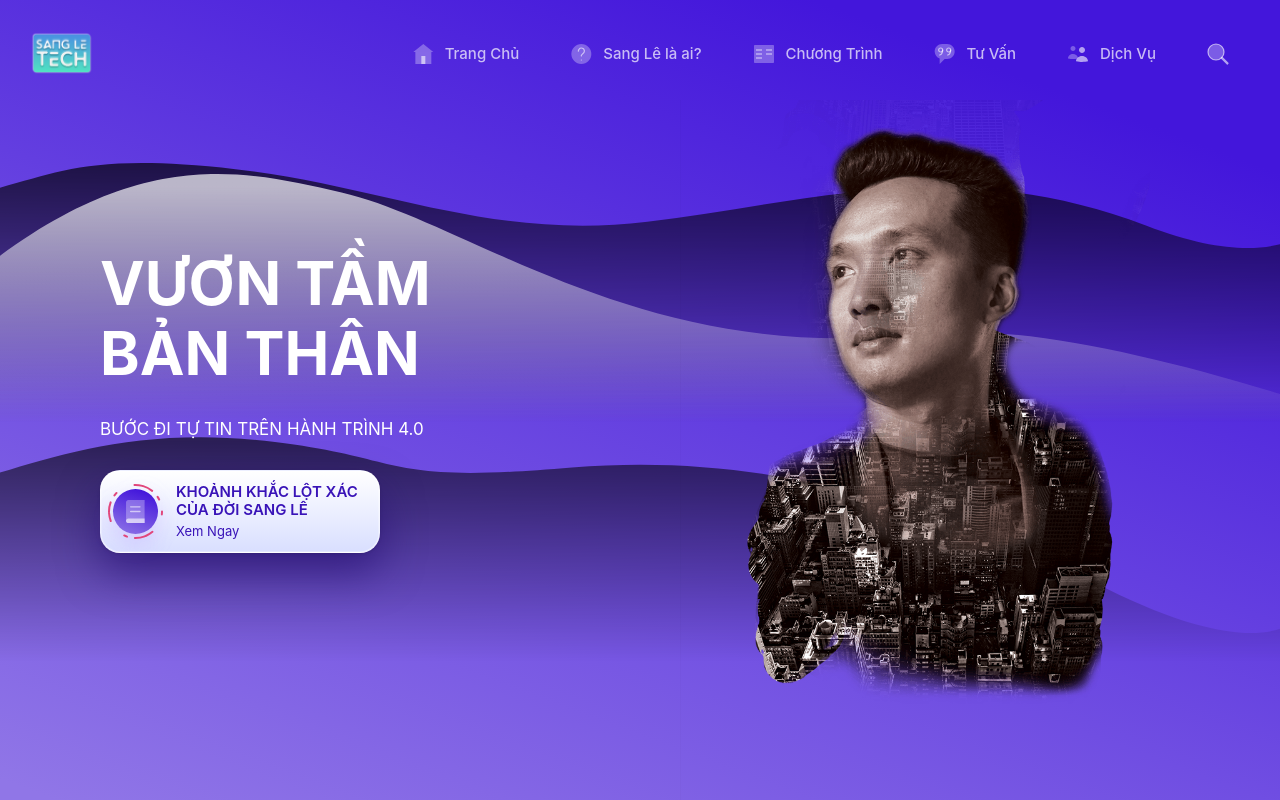
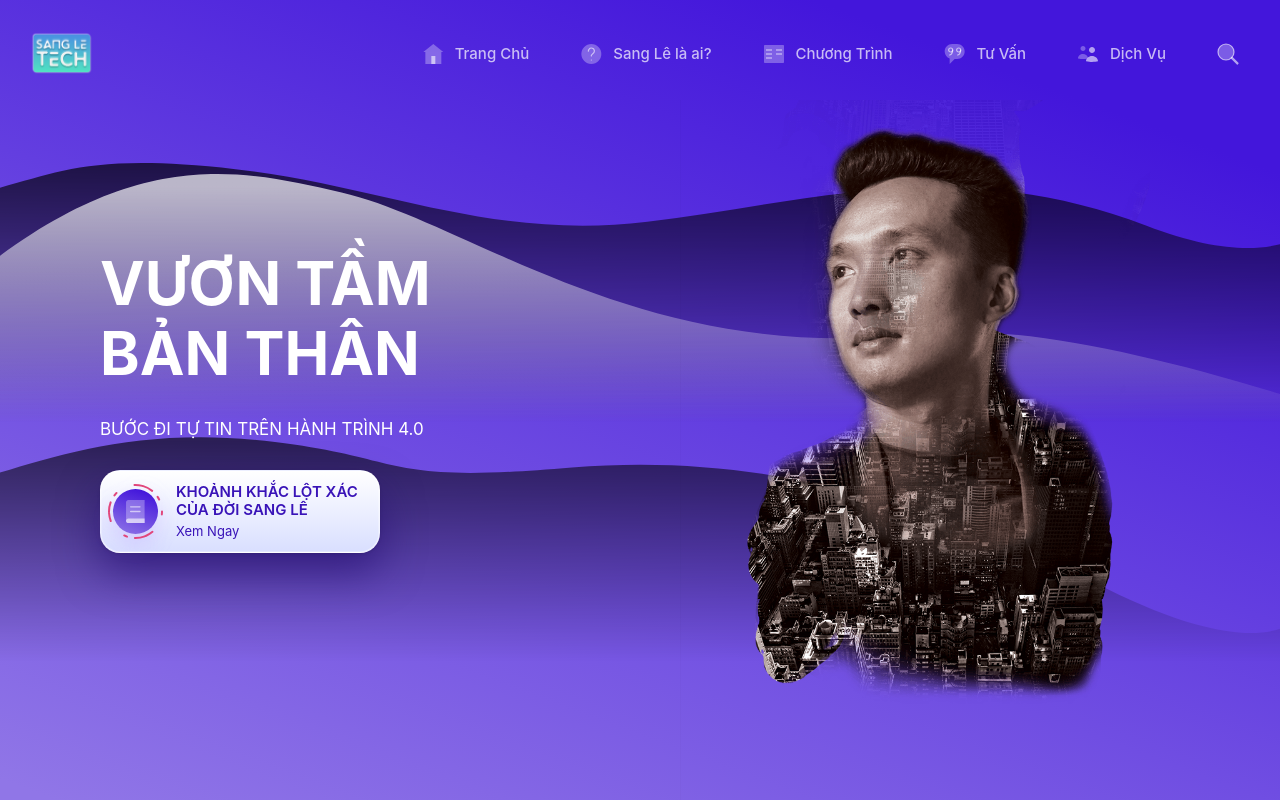
Before and after one commit to galacoder/sfd-sangleweb, a Gatsby site: page / in a window 1280 px wide. Built offline with nearby package versions, Linux system fonts and the light colour scheme; Gatsby itself is replaced by a stand-in of ours.

Commit message:
Styled Component Props

```diff
--- /dev/null
+++ b/src/components/buttons/MenuButton.js
@@ -0,0 +1,38 @@
+import React from "react"
+import styled from "styled-components"
+import { Link } from "gatsby"
+import { Caption } from "../styles/TextStyles"
+
+export default function MenuButton(props) {
+  const { item } = props
+
+  return (
+    <Link to={item.link}>
+      <MenuItem title={item.title}>
+        <img src={item.icon} alt={item.title} />
+        {item.title}
+      </MenuItem>
+    </Link>
+  )
+}
+
+const MenuItem = styled(Caption)`
+  /* Visual */
+  color: rgba(255, 255, 255, 0.7);
+  border-radius: 10px;
+
+  /* Positioning */
+  display: grid;
+  grid-template-columns: 24px auto;
+  gap: ${props => (props.title ? "10px" : "0px")};
+  align-items: center;
+  padding: 10px;
+
+  /* Animation */
+  transition: 0.5s ease-in;
+  :hover {
+    background: rgba(255, 255, 255, 0.1);
+    box-shadow: 0px 10px 20px rgba(0, 0, 0, 0.1),
+      inset 0px 0px 0px 0.5px rgba(255, 255, 255, 0.2);
+  }
+`
--- a/src/components/layout/Header.js
+++ b/src/components/layout/Header.js
@@ -1,8 +1,8 @@
 import React from "react"
 import styled from "styled-components"
+import { menuData } from "../../data/menuData"
+import MenuButton from "../buttons/MenuButton"
 import { Link } from "gatsby"
-import { Caption } from "../styles/TextStyles"
-import { menuData } from "../../data/menuData"
 
 export default function Header() {
   return (
@@ -10,15 +10,9 @@ export default function Header() {
       <Link to="/">
         <Logo src="/images/logos/sangletech-logo.png" />
       </Link>
-
-      <MenuWrapper>
+      <MenuWrapper count={menuData.length}>
         {menuData.map((item, index) => (
-          <Link to={item.link} key={index}>
-            <MenuItem>
-              <img src={item.icon} alt={item.title} />
-              {item.title}
-            </MenuItem>
-          </Link>
+          <MenuButton item={item} key={index} />
         ))}
       </MenuWrapper>
     </Wrapper>
@@ -26,6 +20,7 @@ export default function Header() {
 }
 
 const Wrapper = styled.div`
+  /* Position */
   position: absolute;
   top: 30px;
   display: grid;
@@ -39,24 +34,7 @@ const Wrapper = styled.div`
 const MenuWrapper = styled.div`
   display: grid;
   gap: 30px;
-  grid-template-columns: repeat(6, auto);
-`
-
-const MenuItem = styled(Caption)`
-  color: rgba(255, 255, 255, 0.7);
-  display: grid;
-  grid-template-columns: 24px auto;
-  gap: 10px;
-  align-items: center;
-  padding: 10px;
-  border-radius: 10px;
-  transition: 0.5s ease-in;
-
-  :hover {
-    background: rgba(255, 255, 255, 0.1);
-    box-shadow: 0px 10px 20px rgba(0, 0, 0, 0.1),
-      inset 0px 0px 0px 0.5px rgba(255, 255, 255, 0.2);
-  }
+  grid-template-columns: repeat(${props => props.count}, auto);
 `
 
 const Logo = styled.img`
```
